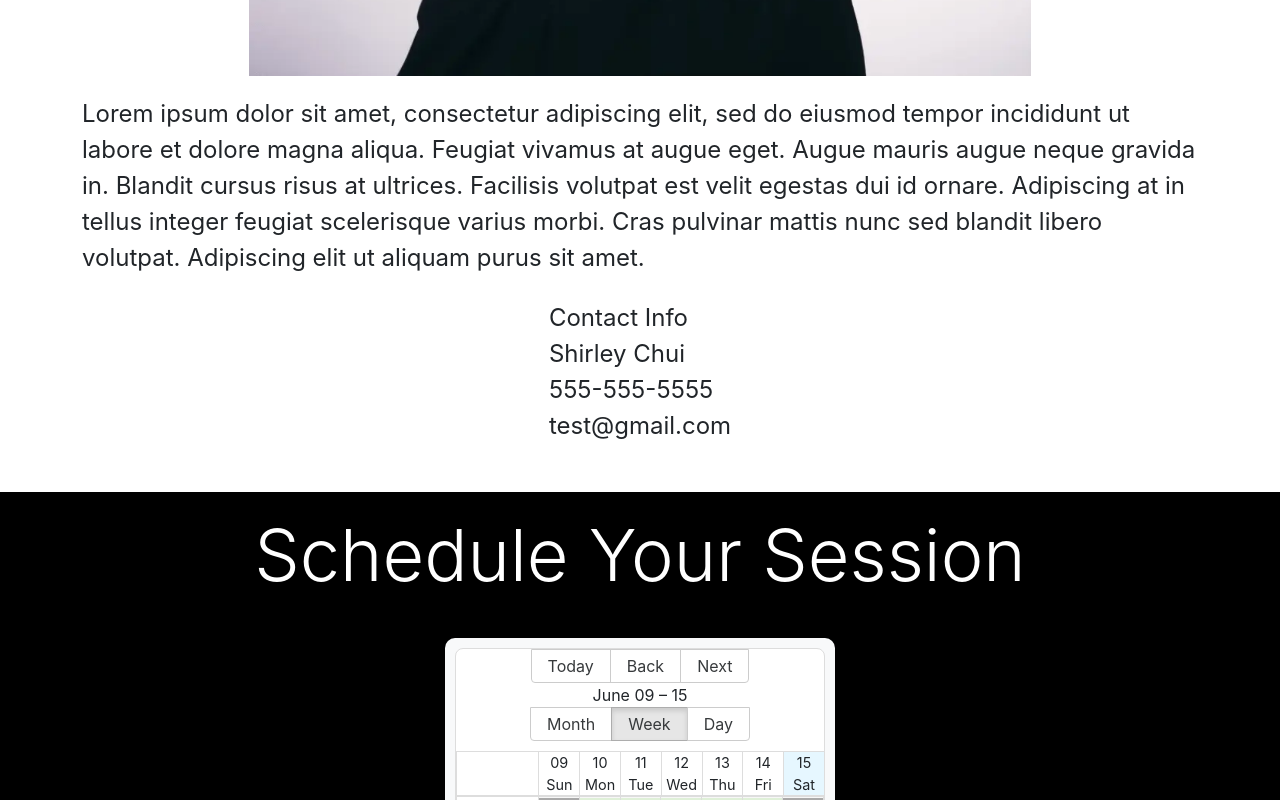
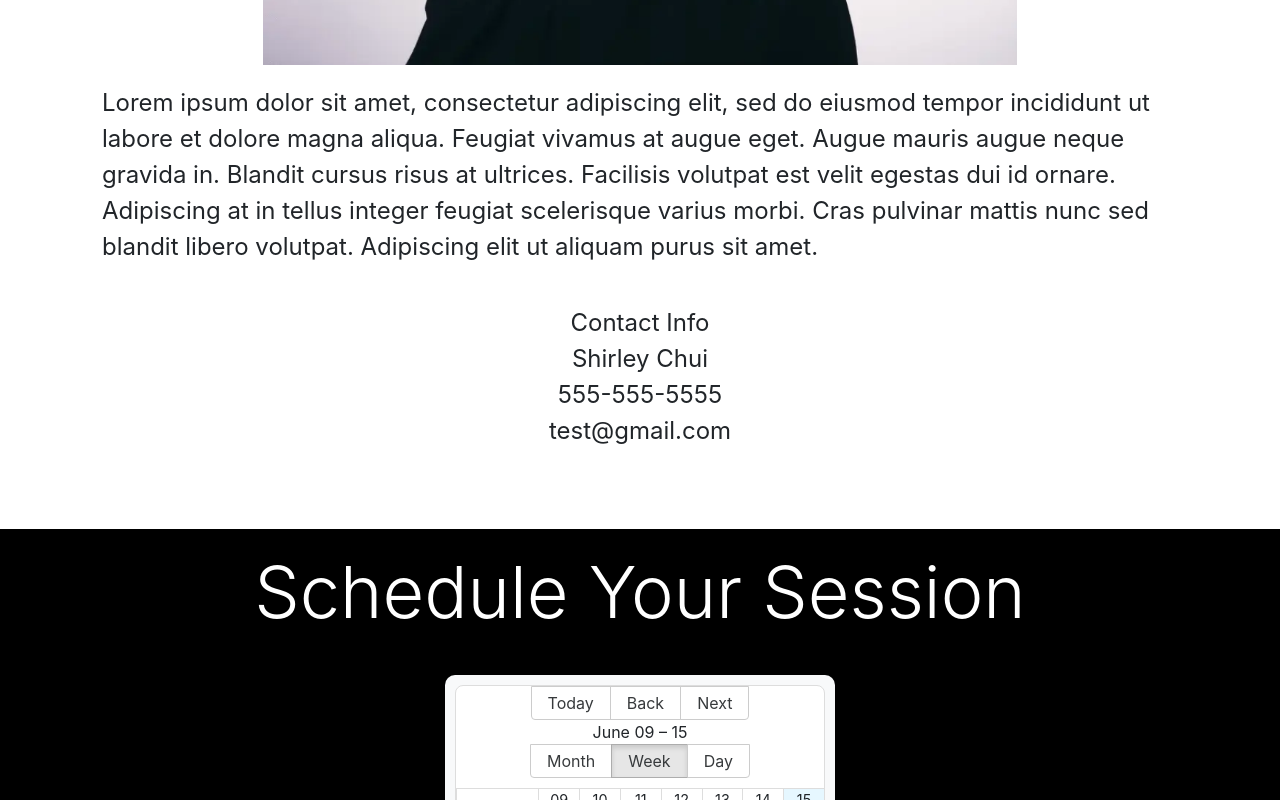
Before and after one commit to daryle-tan/gratson, a React (Create React App) app in the folder frontend/: page / in a window 1280 px wide. Shown: the part 3210-4010 px from the top of the page. Built offline with nearby package versions, Linux system fonts and the light colour scheme; no server answers.

Commit message:
added twilio to server.js

```diff
--- a/frontend/src/screens/AboutMe.js
+++ b/frontend/src/screens/AboutMe.js
@@ -3,9 +3,9 @@ import { Container, Row, Col } from "react-bootstrap"
 
 const AboutMe = () => {
   return (
-    <Container className="aboutMe d-flex h-100 w-100 mt-4 justify-content-center align-items-center">
+    <Container className="aboutMe d-flex w-100 mt-4 justify-content-center align-items-center">
       <Row>
-        <Col className="text-center">
+        <Col className="text-center custom-bg m-3 p-3 rounded">
           <h1 className="display-2 mb-4">Meet Your Graston Practitioner</h1>
 
           <img
@@ -13,6 +13,7 @@ const AboutMe = () => {
             alt="Shirley's Headshot"
             className="headshot-image"
           ></img>
+
           <p className="fs-4 text-start">
             Lorem ipsum dolor sit amet, consectetur adipiscing elit, sed do
             eiusmod tempor incididunt ut labore et dolore magna aliqua. Feugiat
@@ -23,7 +24,7 @@ const AboutMe = () => {
             Adipiscing elit ut aliquam purus sit amet.
           </p>
           <div className="d-flex flex-column justify-content-evenly mt-4">
-            <p className="d-flex fs-4 text-start mb-5 justify-content-center">
+            <p className="d-flex fs-4 text-center mt-3 mb-5 justify-content-center">
               Contact Info <br />
               Shirley Chui <br />
               555-555-5555 <br />
```
Also changed, not shown: 1 other file (tests, documents, lock files or other folders).
